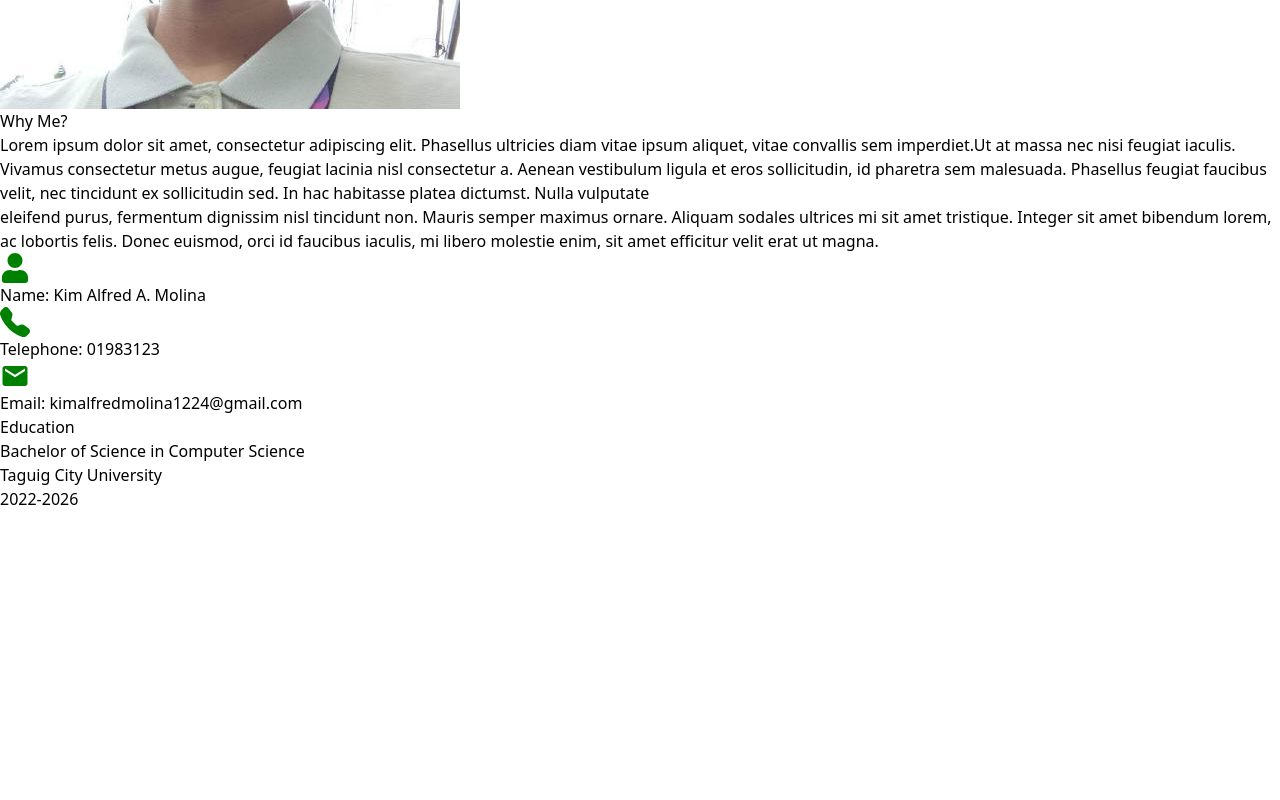
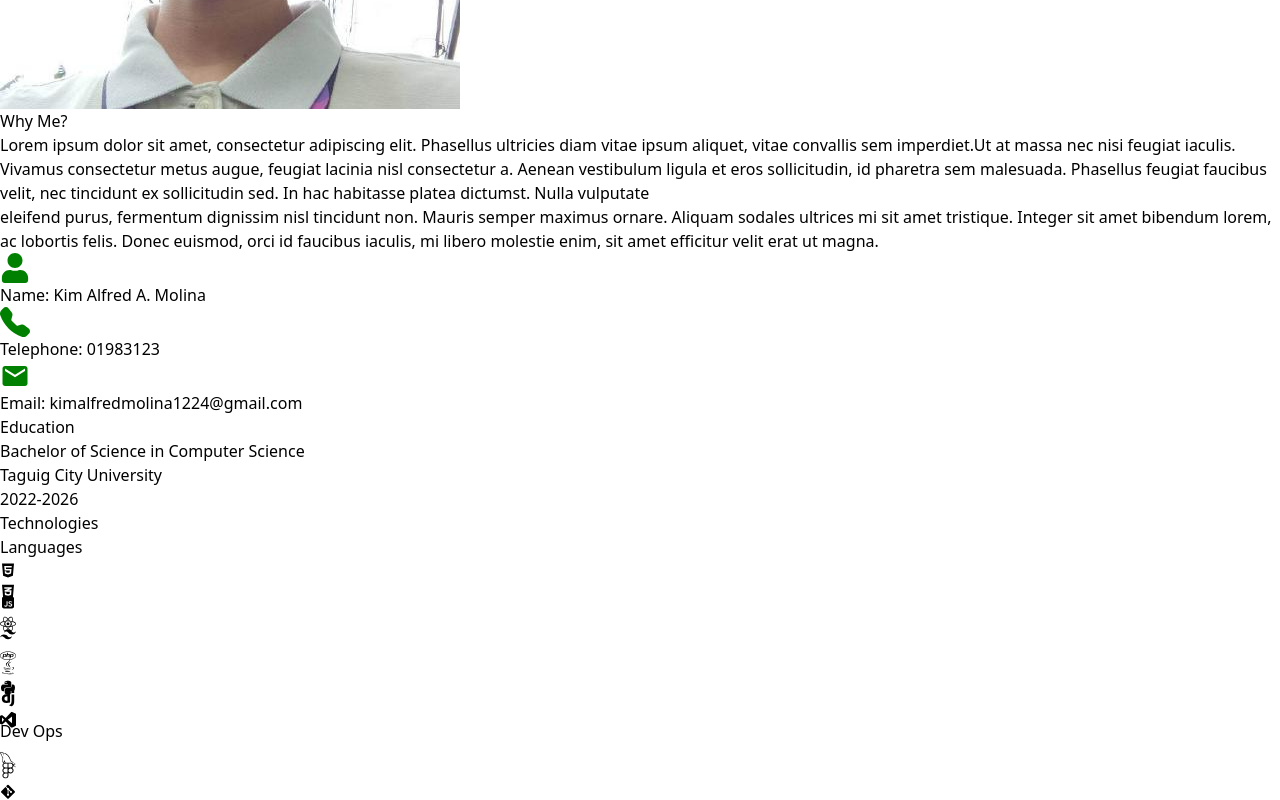
Before and after one commit to kimalfredmolina/KimAlfred-Portfolio, a React (Vite) app: page / in a window 1280 px wide. Shown: the part 1583-2383 px from the top of the page. Before the commit the page ends 2094 px from the top, so only its background shows below. Built offline with nearby package versions, Linux system fonts and the light colour scheme.

Commit message:
Added Motion and Icons

```diff
--- a/src/App.jsx
+++ b/src/App.jsx
@@ -1,6 +1,7 @@
 import Navbar from './components/Navbar';
 import Home from './components/Home';
 import About from './components/About';
+import Skills from './components/Skills';
 
 const App = () => {
   return (
@@ -12,6 +13,7 @@ const App = () => {
         <Navbar />
         <Home />
         <About />
+        <Skills />
       </div>
     </div>
   )
--- a/src/components/About.jsx
+++ b/src/components/About.jsx
@@ -2,12 +2,17 @@ import { FaUser } from "react-icons/fa";
 import { MdEmail } from "react-icons/md";
 import { BsFillTelephoneFill } from "react-icons/bs";
 import profilepic from "../assets/kim2.jpg";
+import { motion } from "framer-motion";
 
 const About = () => {
   return (
     <div id="about" className="mt-16">
         <div className="text-white w-full text-center">
-            <h1 className="text-6xl font-bold">About Me</h1>
+            <motion.h1
+            whileInView={{opcaity: 1, y: 0}}
+            initial={{ opcaity: 1, y: -100}}
+            transition={{duration: 1.5}}
+            className="text-6xl font-bold">About Me</motion.h1>
         </div>
         <div className="bg-foreground text-white py-20">
         <div className="container mx-auto flex flex-col md:flex-row items-center">
--- /dev/null
+++ b/src/components/Skills.jsx
@@ -0,0 +1,175 @@
+import { FaHtml5 } from "react-icons/fa";
+import { FaCss3Alt } from "react-icons/fa";
+import { RiJavascriptFill } from "react-icons/ri";
+import { FaReact } from "react-icons/fa6";
+import { SiTailwindcss } from "react-icons/si";
+import { FaPhp } from "react-icons/fa";
+import { FaPython } from "react-icons/fa";
+import { FaJava } from "react-icons/fa";
+import { SiVisualstudio } from "react-icons/si";
+import { SiDjango } from "react-icons/si";
+import { GrMysql } from "react-icons/gr";
+import { FaFigma } from "react-icons/fa6";
+import { FaGitAlt } from "react-icons/fa";
+import { motion } from "framer-motion";
+
+const iconVariants = (duration) => ({
+    initial: { y: -10},
+    animate: {
+        y: [10, -10],
+        transition:{
+            duration: duration,
+            ease: "linear",
+            repeat: Infinity,
+            repeatType: "reverse",
+        },
+    },
+});
+const Skills = () => {
+  return (
+    <div className="bg-gray-800 text-white py-10">
+        <motion.h2
+        whileInView={{opcaity: 1, y: 0}}
+        initial={{ opcaity: 1, y: -100}}
+        transition={{duration: 1.5}}
+        className="my-20 text-center text-6xl font-bold"> Technologies</motion.h2>
+
+        <motion.div
+        whileInView={{opacity: 1, x: 0}}
+        initial={{opacity: 0 , x: 100}}
+        transition={{duration: 1}}
+        className="mt-8 text-4xl font-semibold mb-8 text-center">Languages</motion.div>
+
+        <div className="flex flex-wrap items-center justify-center gap-4">
+            <motion.div
+            whileInView={{ opacity: 1, x: 0}}
+            initial={{ opacity: 0, x:1.5}}
+            transition={{ duration: 1.5}}
+            className="flex flex-wrap justify-center gap-4">
+                <motion.div
+                variants={iconVariants(2.5)}
+                initial="initial"
+                animate="animate"
+                className="rounded-2xl border-4 border-neutral-800 p-4 ">
+                    <FaHtml5 className="text-6xl text-orange-600"/>
+                </motion.div>
+
+                <motion.div
+                variants={iconVariants(3)}
+                initial="initial"
+                animate="animate"
+                className="rounded-2xl border-4 border-neutral-800 p-4">
+                    <FaCss3Alt className="text-6xl text-blue-500"/>
+                </motion.div>
+
+                <motion.div
+                variants={iconVariants(2.5)}
+                initial="initial"
+                animate="animate"
+                className="rounded-2xl border-4 border-neutral-800 p-4">
+                    <RiJavascriptFill className="text-6xl text-yellow-300"/>
+                </motion.div>
+
+                <motion.div
+                variants={iconVariants(3)}
+                initial="initial"
+                animate="animate"
+                className="rounded-2xl border-4 border-neutral-800 p-4">
+                    <FaReact className="text-6xl text-cyan-500"/>
+                </motion.div>
+
+                <motion.div
+                variants={iconVariants(2.5)}
+                initial="initial"
+                animate="animate"
+                className="rounded-2xl border-4 border-neutral-800 p-4">
+                    <SiTailwindcss className="text-6xl text-emerald-400"/>
+                </motion.div>
+
+                <motion.div
+                variants={iconVariants(3)}
+                initial="initial"
+                animate="animate"
+                className="rounded-2xl border-4 border-neutral-800 p-4">
+                    <FaPhp className="text-6xl text-blue-500"/>
+                </motion.div>
+
+                <motion.div
+                variants={iconVariants(2.5)}
+                initial="initial"
+                animate="animate"
+                className="rounded-2xl border-4 border-neutral-800 p-4">
+                    <FaJava className="text-6xl text-sky-600"/>
+                </motion.div>
+
+                <motion.div
+                variants={iconVariants(3)}
+                initial="initial"
+                animate="animate"
+                className="rounded-2xl border-4 border-neutral-800 p-4">
+                    <FaPython className="text-6xl text-yellow-400"/>
+                </motion.div>
+
+                <motion.div
+                variants={iconVariants(2.5)}
+                initial="initial"
+                animate="animate"
+                className="rounded-2xl border-4 border-neutral-800 p-4">
+                    <SiDjango className="text-6xl text-lime-600"/>
+                </motion.div>
+
+                <motion.div
+                variants={iconVariants(3)}
+                initial="initial"
+                animate="animate"
+                className="rounded-2xl border-4 border-neutral-800 p-4">
+                    <SiVisualstudio className="text-6xl text-purple-700"/>
+                </motion.div>
+
+                </motion.div>
+        </div>
+
+        <motion.div
+        whileInView={{opacity: 1, x: 0}}
+        initial={{opacity: 0 , x: -100}}
+        transition={{duration: 1}}
+        className="mt-8 text-4xl font-semibold mb-8 text-center">Dev Ops</motion.div>
+
+        <div className="flex flex-wrap items-center justify-center gap-4 mt-16">
+            <motion.div
+            whileInView={{ opacity: 1, x: 0}}
+            initial={{ opacity: 0, x:1.5}}
+            transition={{ duration: 1.5}}
+            className="flex flex-wrap justify-center gap-4">
+                <motion.div
+                variants={iconVariants(3)}
+                initial="initial"
+                animate="animate"
+                className="rounded-2xl border-4 border-neutral-800 p-4">
+                    <GrMysql className="text-6xl text-blue-600"/>
+                </motion.div>
+
+                <motion.div
+                variants={iconVariants(2.5)}
+                initial="initial"
+                animate="animate"
+                className="rounded-2xl border-4 border-neutral-800 p-4">
+                    <FaFigma className="text-6xl text-orange-600"/>
+                </motion.div>
+
+                <motion.div
+                variants={iconVariants(3)}
+                initial="initial"
+                animate="animate"
+                className="rounded-2xl border-4 border-neutral-800 p-4">
+                    <FaGitAlt className="text-6xl text-red-700"/>
+                </motion.div>
+
+                </motion.div>
+            </div>
+
+    </div>
+    );
+};
+
+export default Skills
```
